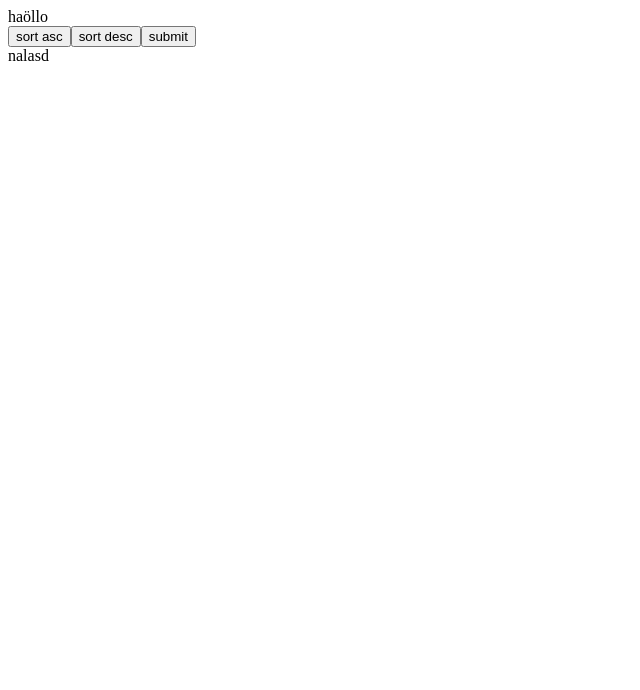
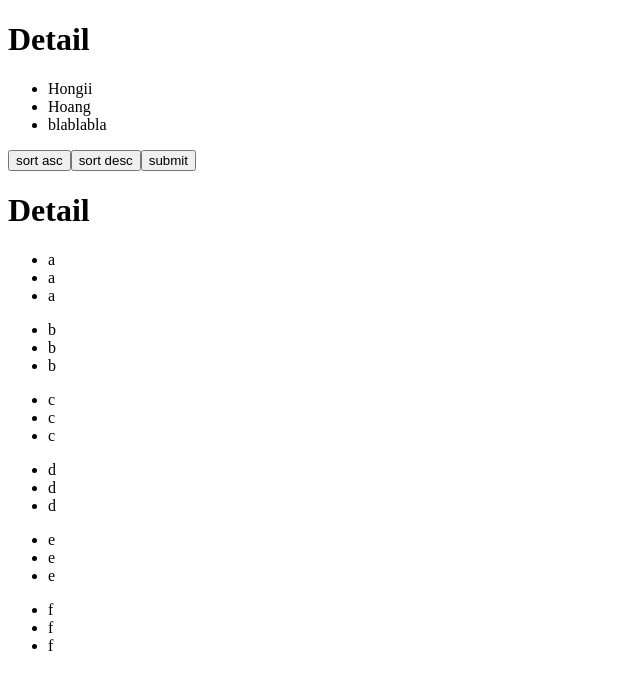
Before and after one commit to HoangHaVu/React_Exercise, a Next.js app: page / in a window 1280 px wide. Shown: the top 690 px of the page, without its empty margins (0-640 px from the left). Built offline with nearby package versions, Linux system fonts and the light colour scheme.

Commit message:
add characters and layout setups

```diff
--- a/src/components/Card/Card.scss
+++ b/src/components/Card/Card.scss
@@ -0,0 +1,5 @@
+.card{
+    background-color:whitesmoke;
+    border: 1px solid gray;
+    padding: 1rem;
+}
--- a/src/components/Card/Card.tsx
+++ b/src/components/Card/Card.tsx
@@ -0,0 +1,11 @@
+import React from "react";
+import Character from "../Character/Character";
+import css from "./Card.scss"
+
+
+const Card : React.FunctionComponent=({children})=>{
+    return (
+    <div className={css.card}>{children}</div>
+    );
+}
+export default Card;
--- /dev/null
+++ b/src/components/Character/Character.tsx
@@ -0,0 +1,18 @@
+import React from "react";
+
+interface CharacterProps{
+    playerName: string;
+    realName: string;
+    asset: string;
+}
+
+const Character : React.FunctionComponent<CharacterProps>=({playerName,realName,asset})=>{
+    return (
+        <ul>
+            <li>{playerName}</li>
+            <li>{realName}</li>
+            <li>{asset}</li>
+        </ul>
+    );
+}
+export default Character;
--- a/src/components/Control/Control.tsx
+++ b/src/components/Control/Control.tsx
@@ -1,15 +1,16 @@
 import React from "react";
-import Button from "../Button/Button"
+import Button from "../Button/Button";
+import Card from "../Card/Card";
 
-const Control : React.FunctionComponent=()=>{
+const Control: React.FunctionComponent = () => {
   return (
+    <Card>
       <nav>
         <Button text="sort asc"></Button>
-            <Button text = "sort desc"></Button>
+        <Button text="sort desc"></Button>
         <Button text="submit"></Button>
-
-
       </nav>
+    </Card>
   );
-}
+};
 export default Control;
--- a/src/components/Detail/Detail.tsx
+++ b/src/components/Detail/Detail.tsx
@@ -1,8 +1,13 @@
 import React from "react";
+import Card from "../Card/Card";
+import Character from "../Character/Character";
 
-const Detail : React.FunctionComponent=()=>{
-    return (
-        <div></div>
-    );
-}
+const Detail: React.FunctionComponent = () => {
+  return (
+    <Card>
+      <h1>Detail</h1>
+      <Character playerName="Hongii" realName="Hoang" asset="blablabla"/>
+    </Card>
+  );
+};
 export default Detail;
--- a/src/components/Layout/Layout.scss
+++ b/src/components/Layout/Layout.scss
@@ -1,17 +1,5 @@
-.layout{
-    display : grid;
-    grid-template-columns: 1fr 30%;
-    background-color: red;
-
+.layout {
+  display: grid;
+  grid-template-columns: 1fr 30%;
+  grid-gap: 1rem;
 }
-.detail{
-background-color: green;
-}
-
-.overview{
-background-color: yellow;
-}
-
-.control{
-background-color: blue;
-}
--- a/src/components/Layout/Layout.tsx
+++ b/src/components/Layout/Layout.tsx
@@ -1,15 +1,21 @@
 import React from "react";
 import css from "./Layout.scss";
 import Control from "../Control/Control";
+import Detail from "../Detail/Detail";
+import Overview from "../Overview/Overview";
 
 const Layout: React.FunctionComponent = () => {
   return (
     <div className={css.layout}>
-      <div className={css.detail}>haöllo</div>
+      <div className={css.detail}>
+        <Detail />
+      </div>
       <div className={css.control}>
-        <Control/>
+        <Control />
       </div>
-      <div className={css.overview}>nalasd</div>
+      <div className={css.overview}>
+        <Overview />
+      </div>
     </div>
   );
 };
--- a/src/components/Overview/Overview.tsx
+++ b/src/components/Overview/Overview.tsx
@@ -0,0 +1,36 @@
+import React from "react";
+import Card from "../Card/Card";
+import Character from "../Character/Character";
+
+type CharacterType = {
+  playerName: string;
+  realName: string;
+  asset: string;
+};
+
+const Overview: React.FunctionComponent = () => {
+  const characters: Array<CharacterType> = [
+    { playerName: "a", realName: "a", asset: "a" },
+    { playerName: "b", realName: "b", asset: "b" },
+    { playerName: "c", realName: "c", asset: "c" },
+    { playerName: "d", realName: "d", asset: "d" },
+    { playerName: "e", realName: "e", asset: "e" },
+    { playerName: "f", realName: "f", asset: "f" }
+  ];
+  return (
+    <Card>
+      <h1>Detail</h1>
+      {characters &&
+        characters.map(char => {
+          return (
+            <Character
+              playerName={char.playerName}
+              realName={char.realName}
+              asset={char.asset}
+            />
+          );
+        })}
+    </Card>
+  );
+};
+export default Overview;
```
Lines whose indentation alone changed are shown as unchanged.
